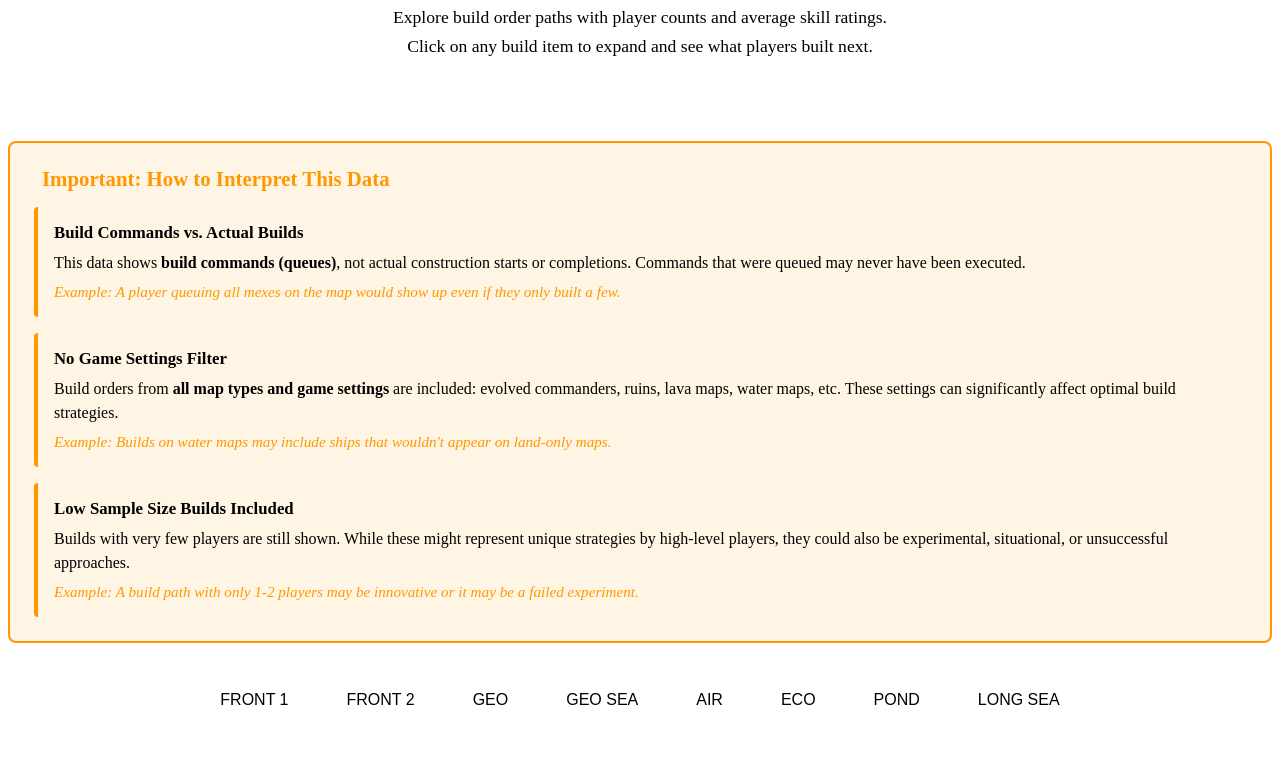
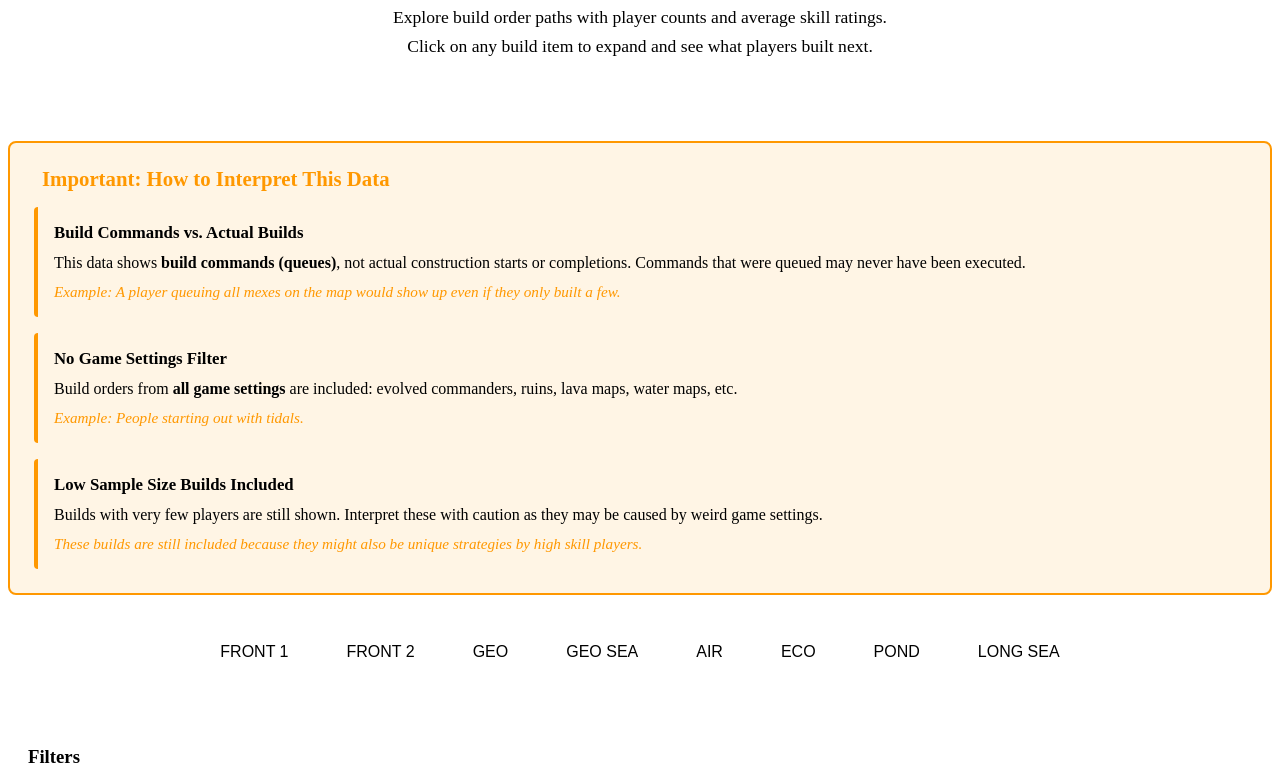
Before and after one commit to Atlasfailed/build-order, a website with bundled scripts: page pages/index.html in a window 1280 px wide. Shown: the part 502-1282 px from the top of the page. Built offline with nearby package versions, Linux system fonts and the light colour scheme.

Commit message:
Update index.html with minor changes

```diff
--- a/pages/index.html
+++ b/pages/index.html
@@ -275,22 +275,21 @@
             <div class="caveat-item">
                 <div class="caveat-title">No Game Settings Filter</div>
                 <div class="caveat-description">
-                    Build orders from <strong>all map types and game settings</strong> are included: evolved commanders,
-                    ruins, lava maps, water maps, etc. These settings can significantly affect optimal build strategies.
+                    Build orders from <strong>all game settings</strong> are included: evolved commanders,
+                    ruins, lava maps, water maps, etc.
                 </div>
                 <div class="caveat-example">
-                    Example: Builds on water maps may include ships that wouldn't appear on land-only maps.
+                    Example: People starting out with tidals.
                 </div>
             </div>
 
             <div class="caveat-item">
                 <div class="caveat-title">Low Sample Size Builds Included</div>
                 <div class="caveat-description">
-                    Builds with very few players are still shown. While these might represent unique strategies by
-                    high-level players, they could also be experimental, situational, or unsuccessful approaches.
+                    Builds with very few players are still shown. Interpret these with caution as they may be caused by weird game settings.
                 </div>
                 <div class="caveat-example">
-                    Example: A build path with only 1-2 players may be innovative or it may be a failed experiment.
+                    These builds are still included because they might also be unique strategies by high skill players.
                 </div>
             </div>
         </div>
```
